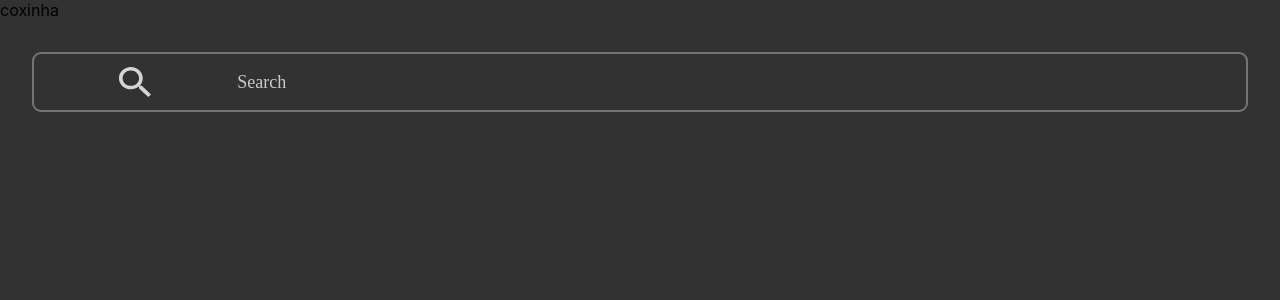
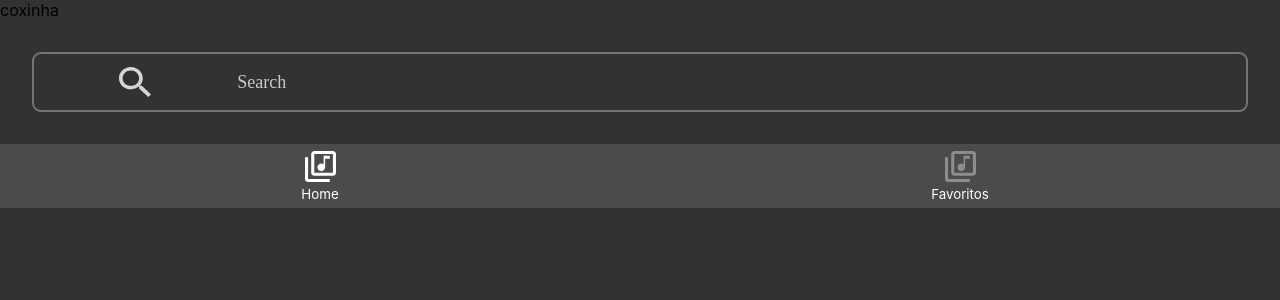
Before and after one commit to Bleandes/Webapp-Deezer, a React (Create React App) app: page / in a window 1280 px wide. Shown: the top 300 px of the page. Built offline with nearby package versions, Linux system fonts and the light colour scheme.

Commit message:
added navigation

```diff
--- /dev/null
+++ b/src/components/Item/index.js
@@ -0,0 +1,15 @@
+import React from 'react';
+// import { Container, Input } from './style';
+
+const Item = (props) => {
+  // const { placeholder, icon, value, onChange } = props;
+  return (
+    <div></div>
+    // <Container>
+    //   {/* <Thumbnail src={thumbnail} />
+    //   <Input placeholder={placeholder} value={value} onChange={onChange} /> */}
+    // </Container>
+  );
+};
+
+export default Item;
--- /dev/null
+++ b/src/components/Item/style.js
@@ -0,0 +1,18 @@
+import styled from 'styled-components';
+
+export const Container = styled.div`
+  display: flex;
+`;
+export const Thumbnail = styled.div`
+  flex: 2;
+  display: flex;
+  align-items: center;
+  justify-content: center;
+`;
+export const Title = styled.h2`
+  flex: 10;
+  color: #e5e3e3;
+`;
+export const Subtitle = styled.h4`
+  color: #e5e3e3;
+`;
--- /dev/null
+++ b/src/components/Navigation/index.jsx
@@ -0,0 +1,40 @@
+import { useCallback, useEffect, useState } from "react";
+import { useHistory } from "react-router-dom";
+import { Container, Tab, TabIcon, TabName } from "./style";
+
+const Navigation = (props) => {
+  const history = useHistory();
+  const [currentPath, setCurrentPath] = useState(undefined);
+  const { tabs } = props;
+
+  const handleTab = useCallback((path) => {
+    history.push(path);
+  }, [history]);
+
+  useEffect(() => {
+    setCurrentPath(history.location.pathname);
+  }, [history]);
+
+  return (
+    <Container>
+      {tabs.map(({ name, path, icon }) => (
+        <Tab key={name + path} onClick={() => handleTab(path)}>
+          <TabIcon
+            style={{
+              fill: currentPath === path ? "#FFFFFF" : "#8D8D8D",
+            }}
+          >
+            {icon}
+          </TabIcon>
+          <TabName>{name}</TabName>
+        </Tab>
+      ))}
+    </Container>
+  );
+};
+
+Navigation.defaultProps = {
+  tabs: [],
+};
+
+export default Navigation;
--- /dev/null
+++ b/src/components/Navigation/style.js
@@ -0,0 +1,24 @@
+import styled from "styled-components";
+
+export const Container = styled.div`
+  display: flex;
+  background-color: #4B4B4B;
+  height: 4rem;
+`;
+
+export const Tab = styled.div`
+  flex: 1;
+  display: flex;
+  flex-direction: column;
+  justify-content: center;
+  align-items: center;
+  cursor: pointer;
+`;
+
+export const TabIcon = styled.div`
+  fill: red
+`;
+
+export const TabName = styled.small`
+  color: #FFFFFF
+`;
--- a/src/pages/Favorites.js
+++ b/src/pages/Favorites.js
@@ -1,5 +1,8 @@
 import React from "react";
 import Player from "../components/Player";
+import Navigation from "../components/Navigation";
+
+import routes from "../routes";
 
 const Favorites = () => {
   return (
@@ -10,6 +13,7 @@ const Favorites = () => {
         thumbnail="https://api.deezer.com/album/302127/image"
         src="https://cdns-preview-d.dzcdn.net/stream/c-deda7fa9316d9e9e880d2c6207e92260-8.mp3"
       />
+      <Navigation tabs={routes} />
     </div>
   );
 };
--- a/src/pages/Home.js
+++ b/src/pages/Home.js
@@ -1,8 +1,12 @@
-import React from 'react';
-import TextField from '../components/TextField';
+import React from "react";
+import TextField from "../components/TextField";
+import Item from "../components/Item";
+import Navigation from "../components/Navigation";
+
+import routes from '../routes';
 
 const Home = () => {
-  const [search, setSearch] = React.useState('');
+  const [search, setSearch] = React.useState("");
   return (
     <div>
       coxinha
@@ -25,6 +29,10 @@ const Home = () => {
           </svg>
         }
       />
+      <Item />
+      <Navigation
+        tabs={routes}
+      />
     </div>
   );
 };
--- a/src/routes.js
+++ b/src/routes.js
@@ -1,13 +1,43 @@
-import Favorites from './pages/Favorites';
-import Home from './pages/Home';
+import Favorites from "./pages/Favorites";
+import Home from "./pages/Home";
 
 const routes = [
   {
-    path: '/',
+    path: "/",
+    name: "Home",
+    icon: (
+      <svg
+        xmlns="http://www.w3.org/2000/svg"
+        width="31"
+        height="31"
+        viewBox="0 0 31 31"
+        fill="inerht"
+      >
+        <path
+          d="M27.9 0H9.3C7.595 0 6.2 1.395 6.2 3.1V21.7C6.2 23.405 7.595 24.8 9.3 24.8H27.9C29.605 24.8 31 23.405 31 21.7V3.1C31 1.395 29.605 0 27.9 0ZM27.9 21.7H9.3V3.1H27.9V21.7ZM16.275 20.15C18.414 20.15 20.15 18.414 20.15 16.275V7.75H24.8V4.65H18.6V13.1905C17.949 12.6945 17.1585 12.4 16.275 12.4C14.136 12.4 12.4 14.136 12.4 16.275C12.4 18.414 14.136 20.15 16.275 20.15ZM3.1 6.2H0V27.9C0 29.605 1.395 31 3.1 31H24.8V27.9H3.1V6.2Z"
+          fill="inherit"
+        />
+      </svg>
+    ),
     componente: Home,
   },
   {
-    path: '/favorites',
+    path: "/favorites",
+    name: "Favoritos",
+    icon: (
+      <svg
+        xmlns="http://www.w3.org/2000/svg"
+        width="31"
+        height="31"
+        viewBox="0 0 31 31"
+        fill="inerht"
+      >
+        <path
+          d="M27.9 0H9.3C7.595 0 6.2 1.395 6.2 3.1V21.7C6.2 23.405 7.595 24.8 9.3 24.8H27.9C29.605 24.8 31 23.405 31 21.7V3.1C31 1.395 29.605 0 27.9 0ZM27.9 21.7H9.3V3.1H27.9V21.7ZM16.275 20.15C18.414 20.15 20.15 18.414 20.15 16.275V7.75H24.8V4.65H18.6V13.1905C17.949 12.6945 17.1585 12.4 16.275 12.4C14.136 12.4 12.4 14.136 12.4 16.275C12.4 18.414 14.136 20.15 16.275 20.15ZM3.1 6.2H0V27.9C0 29.605 1.395 31 3.1 31H24.8V27.9H3.1V6.2Z"
+          fill="inherit"
+        />
+      </svg>
+    ),
     componente: Favorites,
   },
 ];
```
